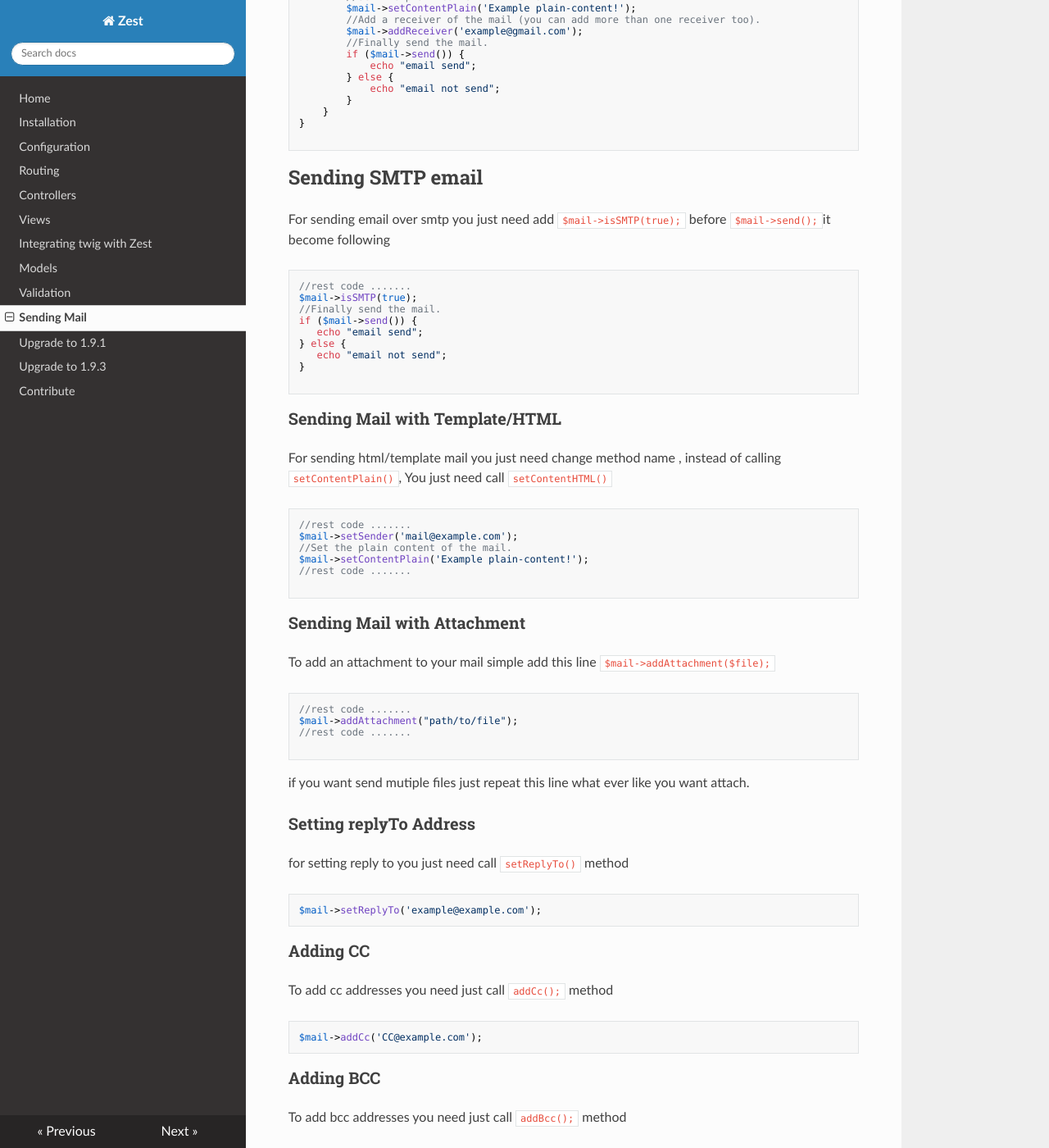
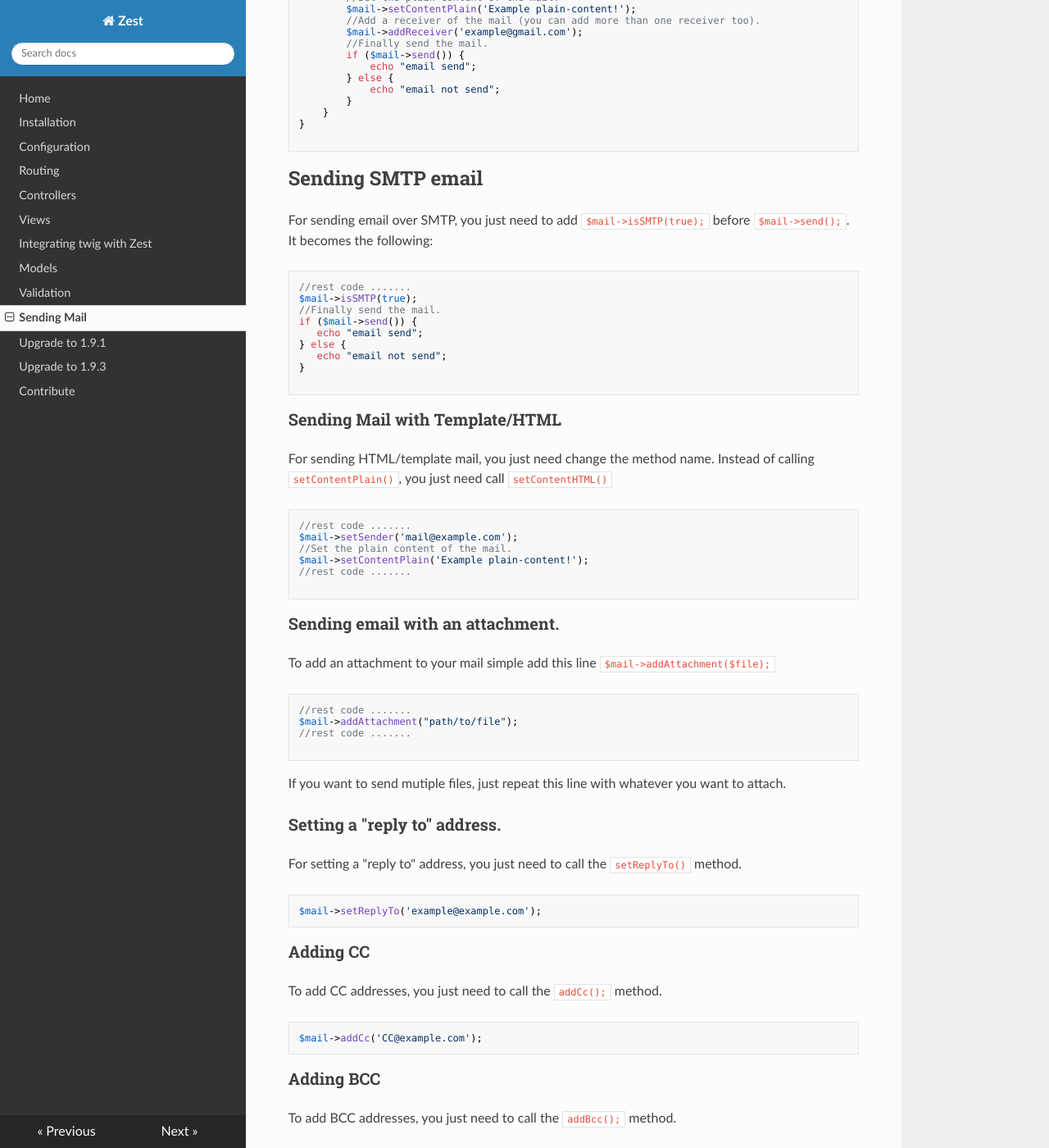
Before and after one commit to alphazframework/zest-docs-latest, an MkDocs documentation site: the page built from docs/mail.md, in a window 1280 px wide and 1400 px high, scrolled down 1019 px. Shown: the whole window at 82% size. Built offline with MkDocs 1.6.1, drawn with Linux system fonts in a browser that asks for light colours; nearby versions of some CDN libraries; old or Windows-style settings are respelled for this version of MkDocs; some of the changed text lies outside the part shown.

Commit message:
Fix typos and improve wording.

````diff
--- a/docs/mail.md
+++ b/docs/mail.md
@@ -1,7 +1,7 @@
-The Zest framework provides support for email sending using SMTP and php mailer
+The Zest framework provides support for sending email using SMTP and phpMailer.
 
 # SMTP Setup
-To send mail using SMTP first update your Config.php file as follows:
+To send email using SMTP, first update your `Config.php` file as follows:
 
 ```php
 
@@ -33,7 +33,7 @@ const SMPT_PORT = 111;
 ```
 
 # Sending Mail
-To send an email simply do the following:
+To send an email, simply do the following:
 
 ```php
 <?php
@@ -68,7 +68,7 @@ class Home extends \Softhub99\Zest_Framework\Controller\Controller
 ```
 
 ## Sending SMTP email
-For sending email over smtp you just need add ```$mail->isSMTP(true);``` before ```$mail->send();```it become following
+For sending email over SMTP, you just need to add ```$mail->isSMTP(true);``` before ```$mail->send();```. It becomes the following:
 
 ```php
 //rest code .......
@@ -82,9 +82,9 @@ if ($mail->send()) {
 
 ```
 ### Sending Mail with Template/HTML
-For sending html/template mail you just need change method name , instead of calling ```setContentPlain()```, You just need call ```setContentHTML()```
+For sending HTML/template mail, you just need change the method name. Instead of calling ```setContentPlain()```, you just need call ```setContentHTML()```
 
-```php
+```PHP
 //rest code .......
 $mail->setSender('mail@example.com');
 //Set the plain content of the mail.
@@ -92,31 +92,31 @@ $mail->setContentPlain('Example plain-content!');
 //rest code .......
 
 ```
-### Sending Mail with Attachment
+### Sending email with an attachment.
 To add an attachment to your mail simple add this line ``` $mail->addAttachment($file); ```
 
-```php
+```PHP
 //rest code .......
 $mail->addAttachment("path/to/file");
 //rest code .......
 
 ```
-if you want send mutiple files just repeat this line what ever like you want attach.
+If you want to send mutiple files, just repeat this line with whatever you want to attach.
 
-### Setting replyTo Address
-for setting reply to you just need call ```setReplyTo()``` method
+### Setting a "reply to" address.
+For setting a "reply to" address, you just need to call the ```setReplyTo()``` method.
 
 ```php
 $mail->setReplyTo('example@example.com');
 ```
 ### Adding CC
-To add cc addresses you need just call ```addCc();``` method
+To add CC addresses, you just need to call the ```addCc();``` method.
 
 ```php
 $mail->addCc('CC@example.com');
 ```
 ### Adding BCC
-To add bcc addresses you need just call ```addBcc();``` method
+To add BCC addresses, you just need to call the ```addBcc();``` method.
 
 ```php
 $mail->addBcc('bcc@example.com');
````
Also changed, not shown: docs/Upgrade to 1.9.3.md (+5 -5 lines), docs/validation.md (+12 -12 lines).
